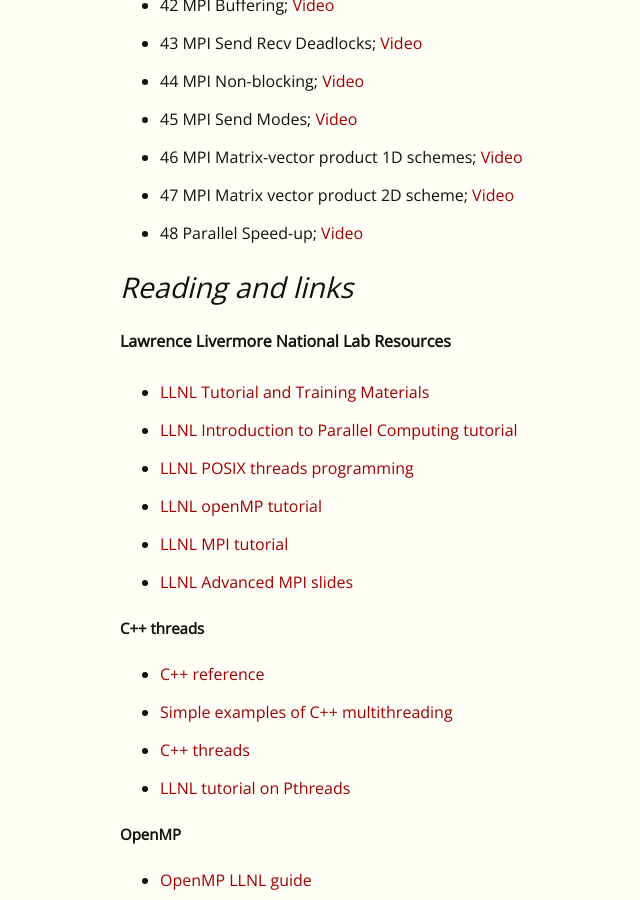
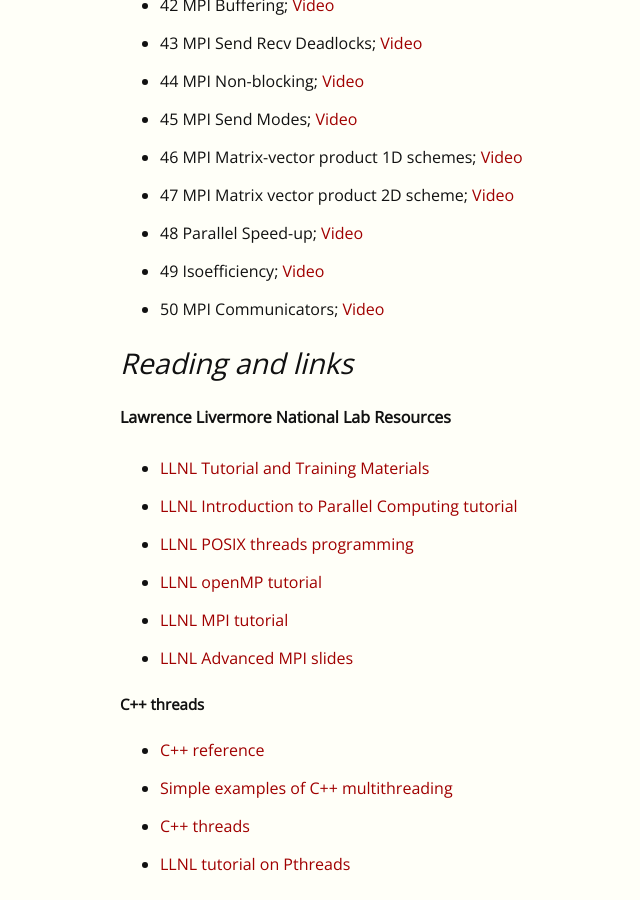
Before and after one commit to EricDarve/cme213-spring-2021, a Jekyll site: the page built from index.md, in a window 1280 px wide and 900 px high, scrolled down 4623 px. Shown: the whole window, without its empty margins (40-680 px from the left). Built offline with Jekyll 4.4.1, drawn with Linux system fonts in a browser that asks for light colours.

Commit message:
Lecture 18

```diff
--- a/index.md
+++ b/index.md
@@ -149,6 +149,8 @@
 - 46 MPI Matrix-vector product 1D schemes; [Video](https://stanford-pilot.hosted.panopto.com/Panopto/Pages/Viewer.aspx?id=40c04c7e-ee19-45d0-8bb0-ad2d01784ff6)
 - 47 MPI Matrix vector product 2D scheme; [Video](https://stanford-pilot.hosted.panopto.com/Panopto/Pages/Viewer.aspx?id=d4e398db-28eb-4747-a032-ad2d017dfc16)
 - 48 Parallel Speed-up; [Video](https://stanford-pilot.hosted.panopto.com/Panopto/Pages/Viewer.aspx?id=dd191579-3c13-4e79-9d2a-ad2d01824d85)
+- 49 Isoefficiency; [Video](https://stanford-pilot.hosted.panopto.com/Panopto/Pages/Viewer.aspx?id=4df2b842-8fcf-40ed-8572-ad2f0176c84f)
+- 50 MPI Communicators; [Video](https://stanford-pilot.hosted.panopto.com/Panopto/Pages/Viewer.aspx?id=0e9377d1-a9ca-4f58-bd75-ad2f01899dd3)
 
 <!-- - [Reading assignment 8](Reading Assignments/MPI) -->
 
```
Also changed, not shown: 1 other file.
